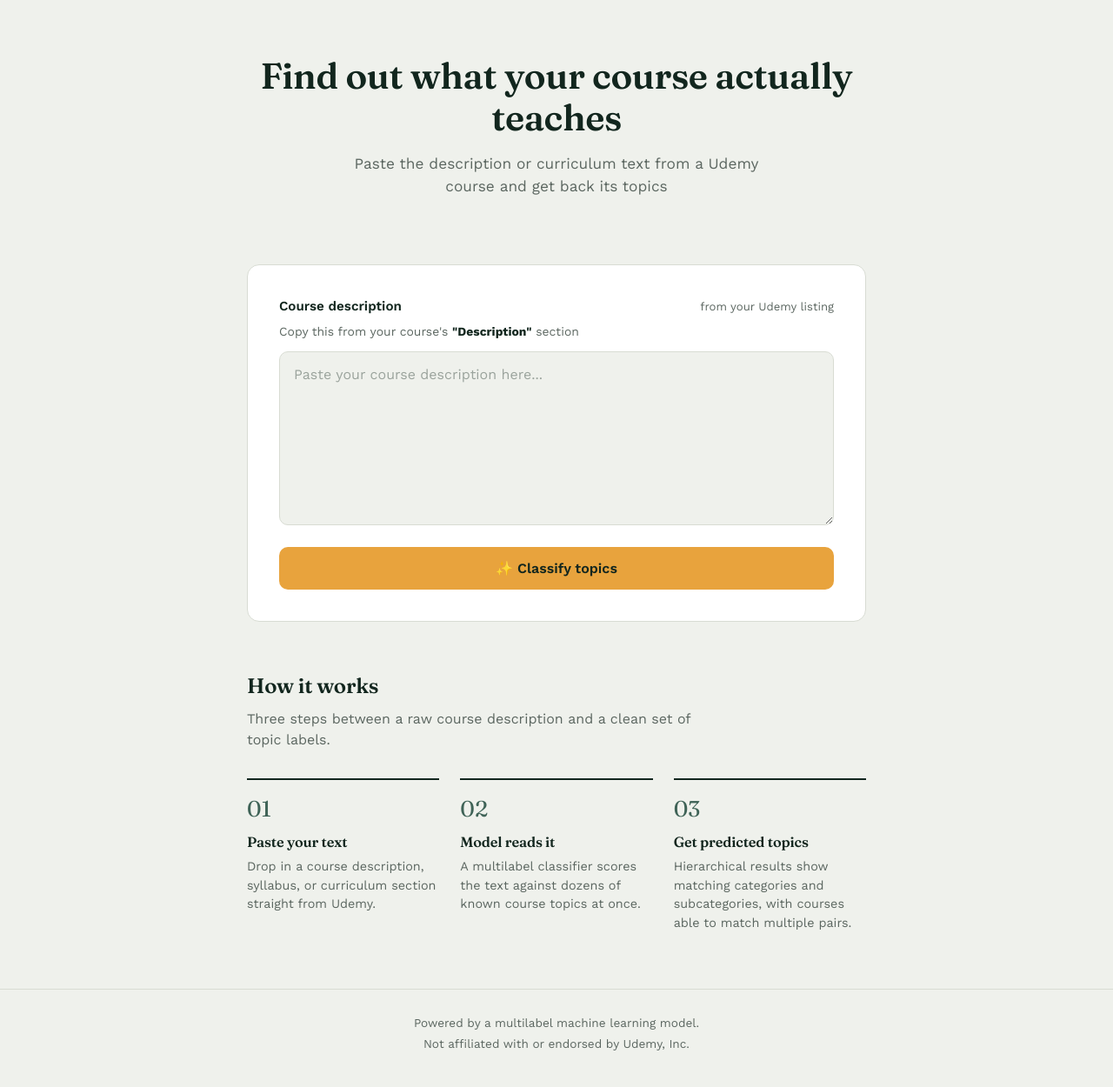
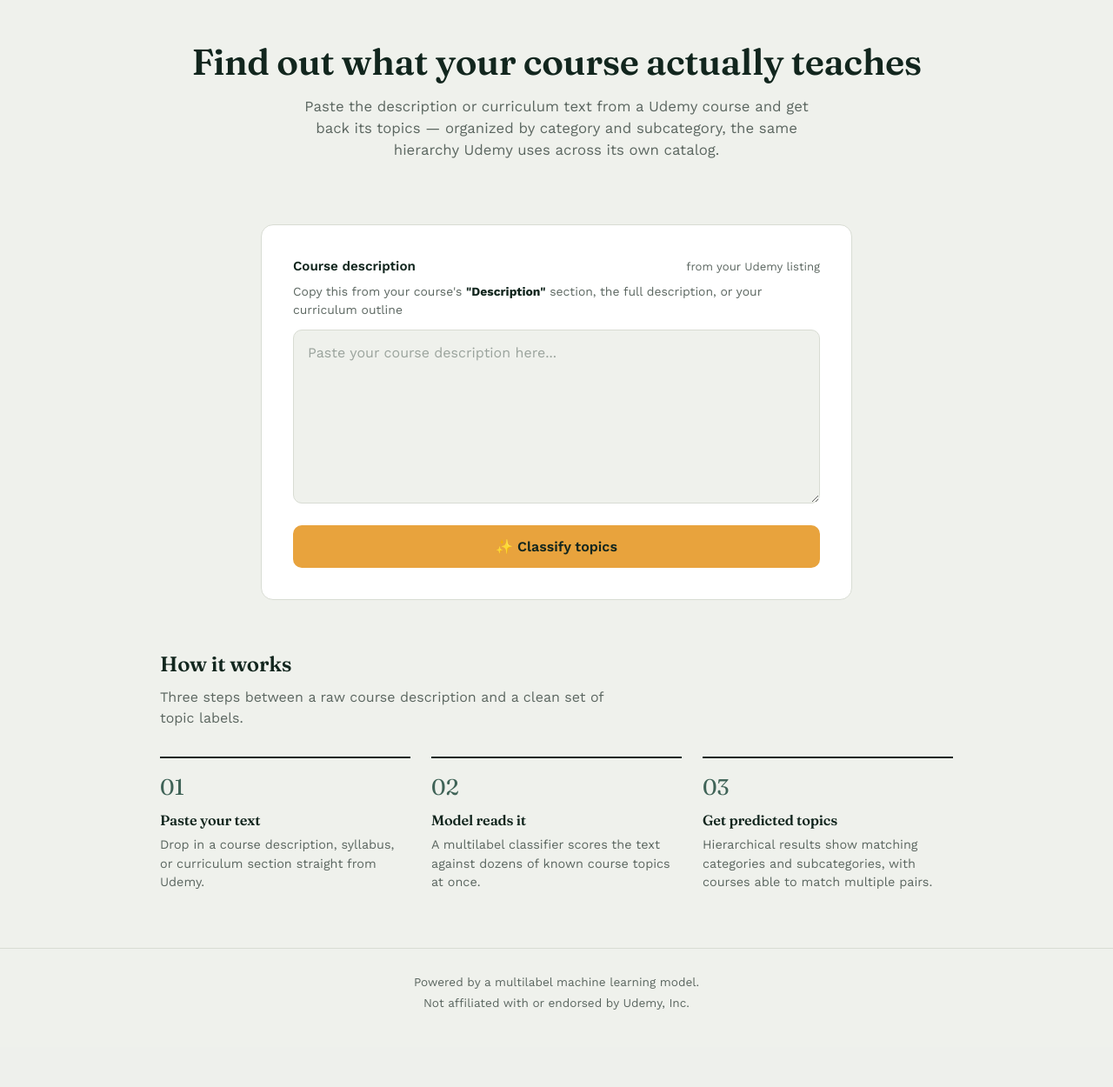
Before and after one commit to SheikhAnandee/Multilabel-Course-Topic-Classifier, a Flask app: page / in a window 1280 px wide. Shown: the part 72-1322 px from the top of the page at 87% size. After the commit the page ends 1233 px from the top, so only its background shows below. Run offline with Flask 3, Linux system fonts and the light colour scheme.

Commit message:
index file

```diff
--- a/templates/index.html
+++ b/templates/index.html
@@ -41,9 +41,9 @@
         }
 
         .container {
-            max-width: 760px;
+            max-width: 1040px;
             margin: 0 auto;
-            padding: 0 24px;
+            padding: 0 clamp(24px, 5vw, 64px);
         }
 
         /* ---------- Header ---------- */
@@ -77,24 +77,25 @@
             border: 1px solid var(--rule);
             padding: 5px 12px;
             border-radius: 999px;
+            white-space: nowrap;
         }
 
         /* ---------- Hero ---------- */
         .hero {
             text-align: center;
-            padding: 64px 0 40px;
+            padding: 48px 0 36px;
         }
 
         .hero h1 {
             font-size: clamp(1.7rem, 5.5vw, 2.6rem);
             line-height: 1.15;
-            margin-bottom: 16px;
+            margin-bottom: 14px;
         }
 
         .hero p {
-            font-size: 1.08rem;
+            font-size: 1.05rem;
             color: var(--muted);
-            max-width: 520px;
+            max-width: 620px;
             margin: 0 auto;
         }
 
@@ -104,7 +105,8 @@
             border: 1px solid var(--rule);
             border-radius: 14px;
             padding: 36px;
-            margin-top: 36px;
+            margin: 36px auto 0;
+            max-width: 680px;
         }
 
         .card-label-row {
@@ -239,6 +241,13 @@
             margin-top: 4px;
         }
 
+        @media (max-width: 860px) {
+            .steps {
+                grid-template-columns: repeat(2, 1fr);
+                row-gap: 32px;
+            }
+        }
+
         @media (max-width: 600px) {
             .hero {
                 padding: 44px 0 32px;
@@ -312,7 +321,7 @@
 
         <section class="hero">
             <h1>Find out what your course actually teaches</h1>
-            <p>Paste the description or curriculum text from a Udemy course and get back its topics</p>
+            <p>Paste the description or curriculum text from a Udemy course and get back its topics — organized by category and subcategory, the same hierarchy Udemy uses across its own catalog.</p>
         </section>
 
         <section class="card">
@@ -321,7 +330,7 @@
                     <label for="text">Course description</label>
                     <span class="hint">from your Udemy listing</span>
                 </div>
-                <p class="field-help">Copy this from your course's <strong>"Description"</strong> section</p>
+                <p class="field-help">Copy this from your course's <strong>"Description"</strong> section, the full description, or your curriculum outline</p>
                 <textarea id="text" name="text" placeholder="Paste your course description here..."></textarea>
                 <button type="submit">✨ Classify topics</button>
             </form>
```
